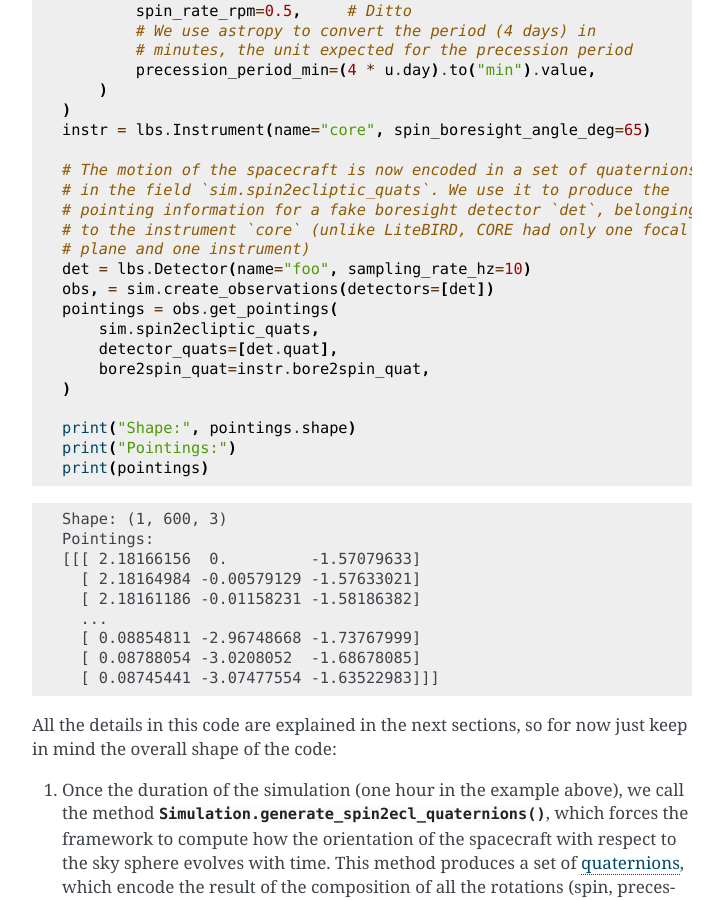
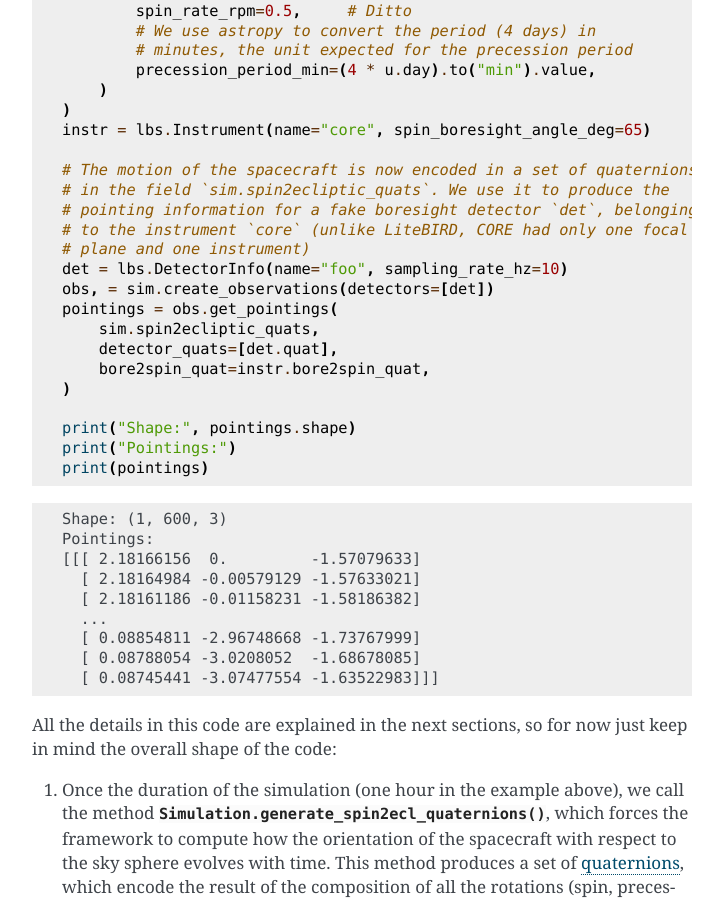
Before and after one commit to litebird/litebird_sim, a Sphinx documentation site: the page built from docs/source/scanning.rst, in a window 1280 px wide and 900 px high, scrolled down 2793 px. Shown: the whole window, without its empty margins (388-1111 px from the left). Built offline with Sphinx 7.4.7, drawn with Linux system fonts in a browser that asks for light colours; cross-references to code outside the pages are shown as plain code; some of the changed text lies outside the part shown.

Commit message:
[skipci] Fix error in docs

```diff
--- a/docs/source/scanning.rst
+++ b/docs/source/scanning.rst
@@ -132,7 +132,7 @@
   # pointing information for a fake boresight detector `det`, belonging
   # to the instrument `core` (unlike LiteBIRD, CORE had only one focal
   # plane and one instrument)
-  det = lbs.Detector(name="foo", sampling_rate_hz=10)
+  det = lbs.DetectorInfo(name="foo", sampling_rate_hz=10)
   obs, = sim.create_observations(detectors=[det])
   pointings = obs.get_pointings(
       sim.spin2ecliptic_quats,
@@ -674,7 +674,7 @@
        delta_time_s=(30 * u.day).to("s").value
    )
 
-   det = lbs.Detector(
+   det = lbs.DetectorInfo(
        name="foo",
        sampling_rate_hz=1.0 / ((1.0 * u.day).to("s").value),
    )
@@ -753,7 +753,7 @@
       )
   )
   instr = lbs.Instrument(name="core", spin_boresight_angle_deg=65)
-  det = lbs.Detector(name="foo", sampling_rate_hz=10)
+  det = lbs.DetectorInfo(name="foo", sampling_rate_hz=10)
   obs, = sim.create_observations(detectors=[det])
 
   #################################################################
--- a/docs/source/tutorial.rst
+++ b/docs/source/tutorial.rst
@@ -211,7 +211,7 @@
       )
   )
   instr = lbs.Instrument(name="core", spin_boresight_angle_deg=65)
-  det = lbs.Detector(name="foo", sampling_rate_hz=10)
+  det = lbs.DetectorInfo(name="foo", sampling_rate_hz=10)
   obs, = sim.create_observations(detectors=[det])
   pointings = obs.get_pointings(
       sim.spin2ecliptic_quats,
```
